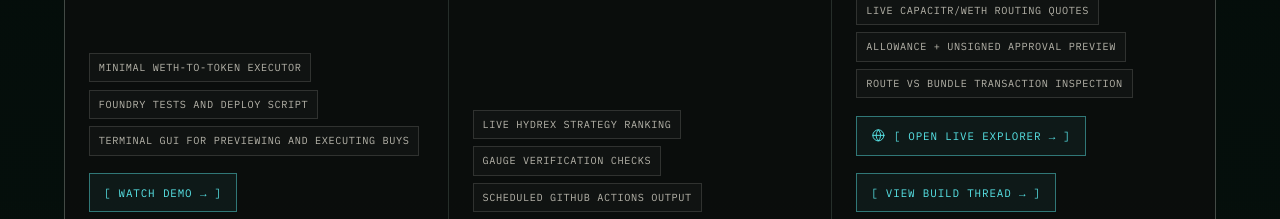
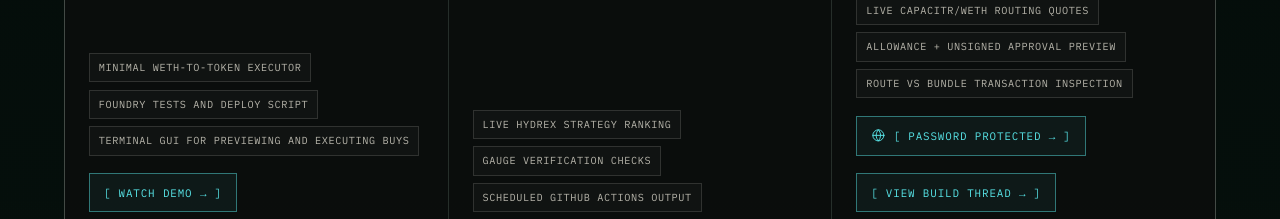
Before and after one commit to Syrexle/tariq-website, a React (Vite) app: page / in a window 1280 px wide. Shown: the part 3760-3979 px from the top of the page. Built offline with nearby package versions, Linux system fonts and the light colour scheme.

Commit message:
Label Enso explorer as password protected

```diff
--- a/src/main.tsx
+++ b/src/main.tsx
@@ -439,7 +439,7 @@ function App() {
                   {'liveUrl' in project && typeof project.liveUrl === 'string' && project.liveUrl && (
                     <a className="demo-link global-live-link" href={project.liveUrl} target="_blank" rel="noreferrer">
                       <GlobalInternetIcon />
-                      <span>[ OPEN LIVE EXPLORER → ]</span>
+                      <span>[ PASSWORD PROTECTED → ]</span>
                     </a>
                   )}
                   {'postUrl' in project && typeof project.postUrl === 'string' && project.postUrl && (
```
